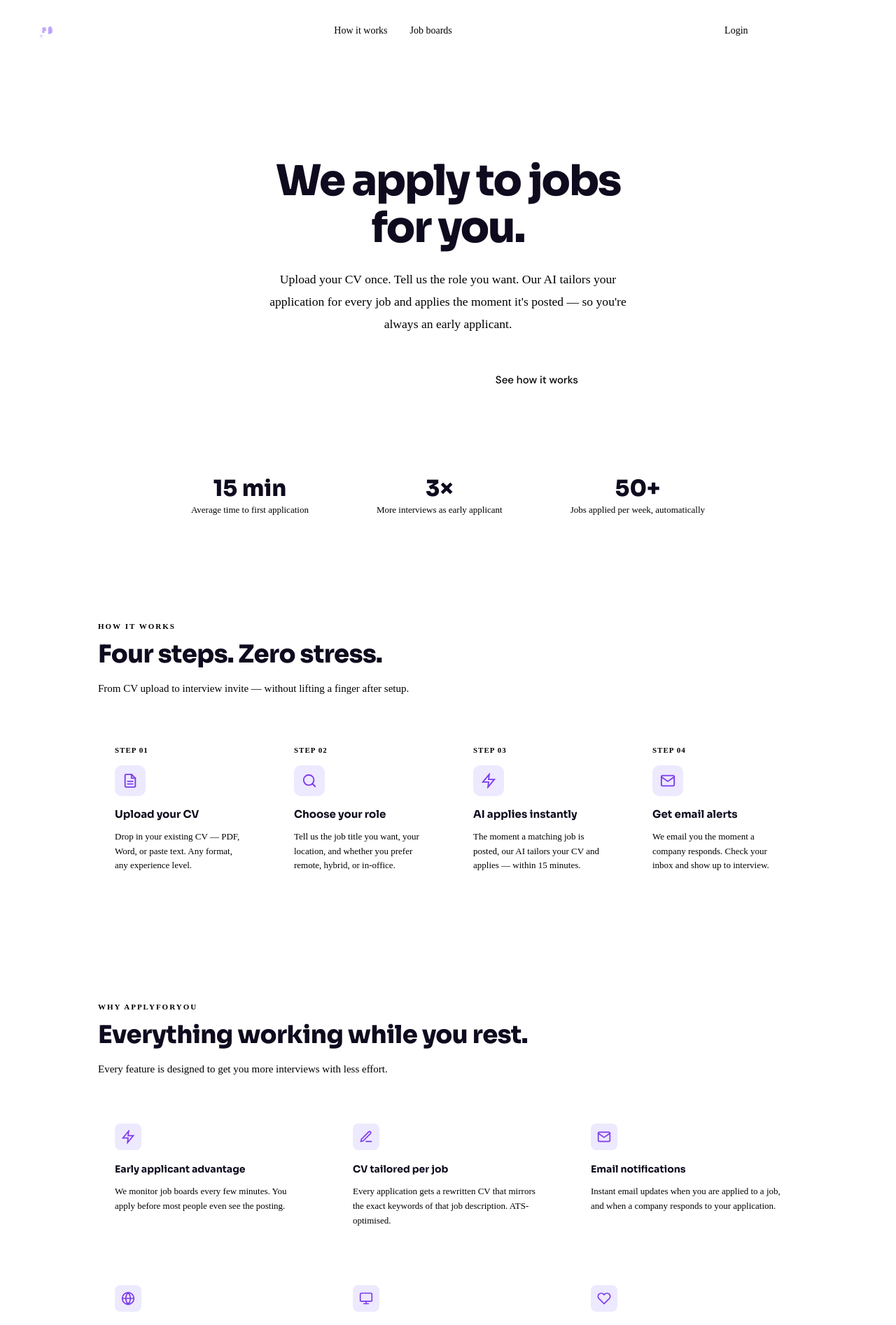
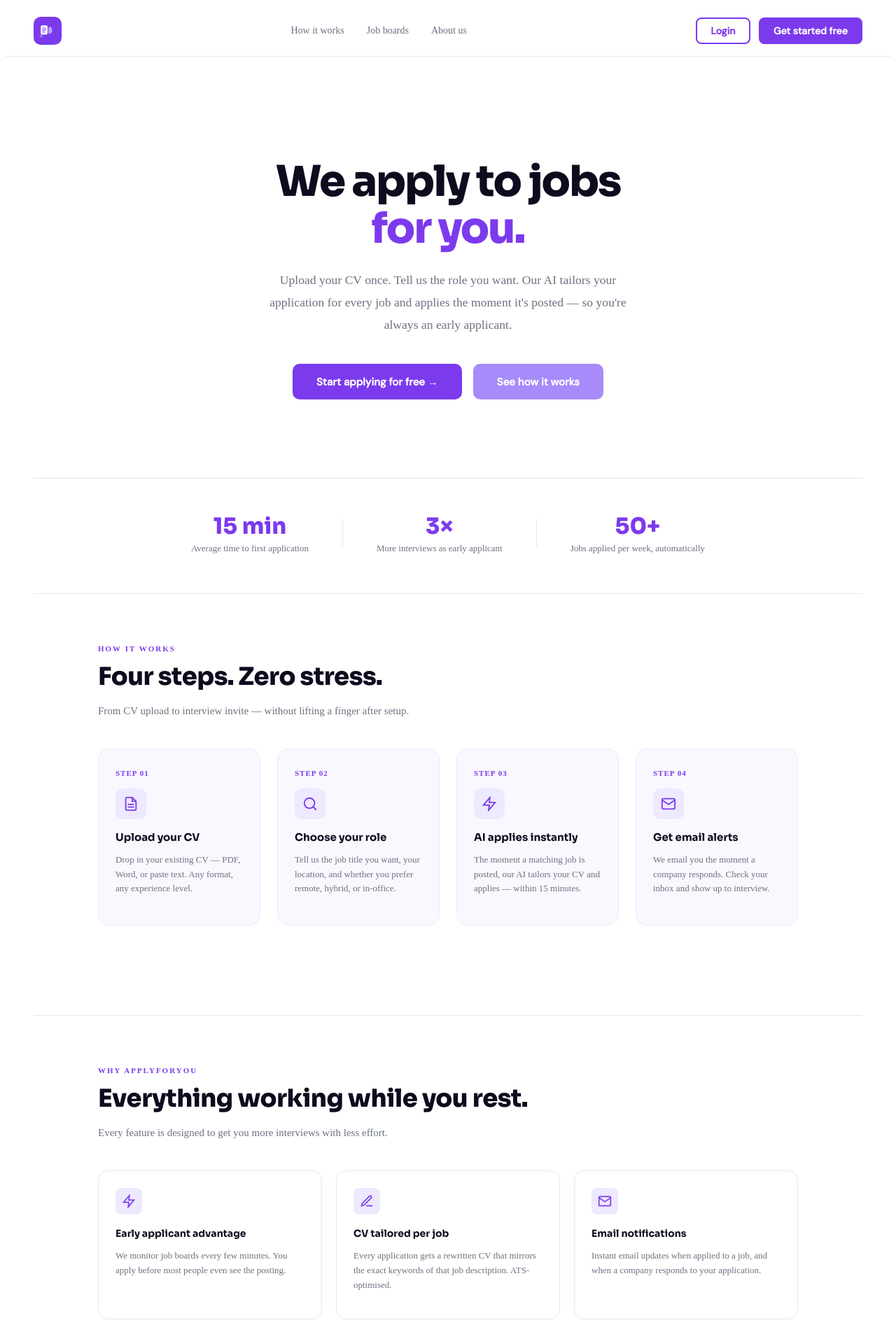
Before and after one commit to honeydesign/applyforyou, an Angular app: page / in a window 1280 px wide. Shown: the top 1894 px of the page at 70% size. Built offline with nearby package versions, Linux system fonts and the light colour scheme.

Commit message:
new changes

```diff
--- a/src/app/components/navbar/navbar.component.html
+++ b/src/app/components/navbar/navbar.component.html
@@ -17,10 +17,11 @@
   <div class="nav-links">
     <a routerLink="/how-it-works">How it works</a>
     <a routerLink="/job-boards">Job boards</a>
+    <a routerLink="/about">About us</a>
   </div>
 
   <div class="nav-right">
-    <a class="nav-login" routerLink="/login">Login</a>
-    <button class="nav-cta" routerLink="/signup">Get started free</button>
+    <a class="btn-login" routerLink="/login">Login</a>
+    <a class="btn-solid" routerLink="/signup">Get started free</a>
   </div>
 </nav>
--- a/src/app/components/navbar/navbar.component.scss
+++ b/src/app/components/navbar/navbar.component.scss
@@ -3,7 +3,7 @@
   align-items: center;
   justify-content: space-between;
   padding: 1rem 2.5rem;
-  border-bottom: 1px solid var(--border);
+  border-bottom: 1px solid #E5E7EB;
   background: #fff;
   position: sticky;
   top: 0;
@@ -13,7 +13,7 @@
 .logo-icon {
   width: 40px;
   height: 40px;
-  background: var(--purple);
+  background: #7C3AED;
   border-radius: 10px;
   display: flex;
   align-items: center;
@@ -22,7 +22,7 @@
   text-decoration: none;
   transition: background 0.2s;
 
-  &:hover { background: var(--purple-dark); }
+  &:hover { background: #5B21B6; }
 }
 
 .nav-links {
@@ -31,43 +31,62 @@
   gap: 2rem;
 
   a {
-    color: var(--muted);
+    color: #6B7280;
     text-decoration: none;
     font-size: 14px;
     font-weight: 500;
     transition: color 0.2s;
 
-    &:hover { color: var(--text); }
+    &:hover { color: #111; }
   }
 }
 
 .nav-right {
   display: flex;
   align-items: center;
-  gap: 1rem;
+  gap: 0.75rem;
 }
 
-.nav-login {
-  color: var(--muted);
-  text-decoration: none;
-  font-size: 14px;
-  font-weight: 500;
-  transition: color 0.2s;
-
-  &:hover { color: var(--text); }
-}
-
-.nav-cta {
-  background: var(--purple);
-  color: #fff;
-  border: none;
-  padding: 0.55rem 1.3rem;
+.btn-login {
+  display: inline-flex;
+  align-items: center;
+  justify-content: center;
+  background: #fff;
+  color: #7C3AED;
+  border: 2px solid #7C3AED;
+  padding: 0.5rem 1.2rem;
   border-radius: 8px;
   font-size: 14px;
   font-weight: 600;
   cursor: pointer;
   font-family: 'DM Sans', sans-serif;
-  transition: background 0.2s;
+  text-decoration: none;
+  transition: background 0.2s, color 0.2s;
 
-  &:hover { background: var(--purple-dark); }
+  &:hover {
+    background: #7C3AED;
+    color: #fff;
+  }
 }
+
+.btn-solid {
+  display: inline-flex;
+  align-items: center;
+  justify-content: center;
+  background: #7C3AED;
+  color: #fff;
+  border: 2px solid #7C3AED;
+  padding: 0.5rem 1.2rem;
+  border-radius: 8px;
+  font-size: 14px;
+  font-weight: 600;
+  cursor: pointer;
+  font-family: 'DM Sans', sans-serif;
+  text-decoration: none;
+  transition: background 0.2s, border-color 0.2s;
+
+  &:hover {
+    background: #A78BFA;
+    border-color: #A78BFA;
+  }
+}
--- a/src/app/pages/home/home.component.html
+++ b/src/app/pages/home/home.component.html
@@ -9,11 +9,14 @@
     you're always an early applicant.
   </p>
   <div class="hero-actions">
-    <button class="btn-primary" routerLink="/signup">Start applying for free →</button>
-    <button class="btn-outline" routerLink="/how-it-works">See how it works</button>
+    <a class="btn-solid lg" routerLink="/signup">Start applying for free →</a>
+    <a class="btn-secondary lg" routerLink="/how-it-works">See how it works</a>
   </div>
-  <div class="hero-stats">
-    <ng-container *ngFor="let stat of stats; let i = index; let last = last">
+</section>
+
+<!-- STATS -->
+<div class="stats-row">
+  <ng-container *ngFor="let stat of stats; let last = last">
     <div class="stat">
       <div class="stat-num">{{ stat.num }}</div>
       <div class="stat-label">{{ stat.label }}</div>
@@ -21,7 +24,6 @@
     <div *ngIf="!last" class="stat-divider"></div>
   </ng-container>
 </div>
-</section>
 
 <hr class="divider"/>
 
@@ -73,11 +75,11 @@
       <div class="feat-icon">
         <ng-container [ngSwitch]="feat.icon">
           <svg *ngSwitchCase="'lightning'" width="20" height="20" viewBox="0 0 24 24" fill="none" stroke="#7C3AED" stroke-width="2" stroke-linecap="round"><polygon points="13 2 3 14 12 14 11 22 21 10 12 10 13 2"/></svg>
-          <svg *ngSwitchCase="'edit'" width="20" height="20" viewBox="0 0 24 24" fill="none" stroke="#7C3AED" stroke-width="2" stroke-linecap="round"><path d="M12 20h9"/><path d="M16.5 3.5a2.121 2.121 0 0 1 3 3L7 19l-4 1 1-4L16.5 3.5z"/></svg>
-          <svg *ngSwitchCase="'email'" width="20" height="20" viewBox="0 0 24 24" fill="none" stroke="#7C3AED" stroke-width="2" stroke-linecap="round"><path d="M4 4h16c1.1 0 2 .9 2 2v12c0 1.1-.9 2-2 2H4c-1.1 0-2-.9-2-2V6c0-1.1.9-2 2-2z"/><polyline points="22,6 12,13 2,6"/></svg>
-          <svg *ngSwitchCase="'globe'" width="20" height="20" viewBox="0 0 24 24" fill="none" stroke="#7C3AED" stroke-width="2" stroke-linecap="round"><circle cx="12" cy="12" r="10"/><line x1="2" y1="12" x2="22" y2="12"/><path d="M12 2a15.3 15.3 0 0 1 4 10 15.3 15.3 0 0 1-4 10 15.3 15.3 0 0 1-4-10 15.3 15.3 0 0 1 4-10z"/></svg>
-          <svg *ngSwitchCase="'monitor'" width="20" height="20" viewBox="0 0 24 24" fill="none" stroke="#7C3AED" stroke-width="2" stroke-linecap="round"><rect x="2" y="3" width="20" height="14" rx="2"/><line x1="8" y1="21" x2="16" y2="21"/><line x1="12" y1="17" x2="12" y2="21"/></svg>
-          <svg *ngSwitchCase="'heart'" width="20" height="20" viewBox="0 0 24 24" fill="none" stroke="#7C3AED" stroke-width="2" stroke-linecap="round"><path d="M20.84 4.61a5.5 5.5 0 0 0-7.78 0L12 5.67l-1.06-1.06a5.5 5.5 0 0 0-7.78 7.78l1.06 1.06L12 21.23l7.78-7.78 1.06-1.06a5.5 5.5 0 0 0 0-7.78z"/></svg>
+          <svg *ngSwitchCase="'edit'"     width="20" height="20" viewBox="0 0 24 24" fill="none" stroke="#7C3AED" stroke-width="2" stroke-linecap="round"><path d="M12 20h9"/><path d="M16.5 3.5a2.121 2.121 0 0 1 3 3L7 19l-4 1 1-4L16.5 3.5z"/></svg>
+          <svg *ngSwitchCase="'email'"    width="20" height="20" viewBox="0 0 24 24" fill="none" stroke="#7C3AED" stroke-width="2" stroke-linecap="round"><path d="M4 4h16c1.1 0 2 .9 2 2v12c0 1.1-.9 2-2 2H4c-1.1 0-2-.9-2-2V6c0-1.1.9-2 2-2z"/><polyline points="22,6 12,13 2,6"/></svg>
+          <svg *ngSwitchCase="'globe'"    width="20" height="20" viewBox="0 0 24 24" fill="none" stroke="#7C3AED" stroke-width="2" stroke-linecap="round"><circle cx="12" cy="12" r="10"/><line x1="2" y1="12" x2="22" y2="12"/><path d="M12 2a15.3 15.3 0 0 1 4 10 15.3 15.3 0 0 1-4 10 15.3 15.3 0 0 1-4-10 15.3 15.3 0 0 1 4-10z"/></svg>
+          <svg *ngSwitchCase="'monitor'"  width="20" height="20" viewBox="0 0 24 24" fill="none" stroke="#7C3AED" stroke-width="2" stroke-linecap="round"><rect x="2" y="3" width="20" height="14" rx="2"/><line x1="8" y1="21" x2="16" y2="21"/><line x1="12" y1="17" x2="12" y2="21"/></svg>
+          <svg *ngSwitchCase="'heart'"    width="20" height="20" viewBox="0 0 24 24" fill="none" stroke="#7C3AED" stroke-width="2" stroke-linecap="round"><path d="M20.84 4.61a5.5 5.5 0 0 0-7.78 0L12 5.67l-1.06-1.06a5.5 5.5 0 0 0-7.78 7.78l1.06 1.06L12 21.23l7.78-7.78 1.06-1.06a5.5 5.5 0 0 0 0-7.78z"/></svg>
         </ng-container>
       </div>
       <h4>{{ feat.title }}</h4>
@@ -101,7 +103,7 @@
 <div class="cta-section">
   <h2>Stop applying manually.<br>Let us do it for you.</h2>
   <p>Join thousands of job seekers letting AI handle the hard part.</p>
-  <button class="btn-primary btn-large" routerLink="/signup">Create your free account →</button>
+  <a class="btn-solid lg" routerLink="/signup">Create your free account →</a>
 </div>
 
 <!-- FOOTER -->
--- a/src/app/pages/home/home.component.scss
+++ b/src/app/pages/home/home.component.scss
@@ -1,5 +1,47 @@
+/* ── SHARED BUTTONS ── */
+.btn-solid {
+  display: inline-flex;
+  align-items: center;
+  justify-content: center;
+  background: #7C3AED;
+  color: #fff;
+  border: 2px solid #7C3AED;
+  padding: 0.5rem 1.2rem;
+  border-radius: 8px;
+  font-size: 14px;
+  font-weight: 600;
+  cursor: pointer;
+  font-family: 'DM Sans', sans-serif;
+  text-decoration: none;
+  transition: background 0.2s, border-color 0.2s, transform 0.15s;
+
+  &:hover { background: #A78BFA; border-color: #A78BFA; transform: translateY(-1px); }
+  &.lg { padding: 0.85rem 2rem; border-radius: 10px; font-size: 15px; }
+}
+
+.btn-secondary {
+  display: inline-flex;
+  align-items: center;
+  justify-content: center;
+  background: #A78BFA;
+  color: #fff;
+  border: 2px solid #A78BFA;
+  padding: 0.5rem 1.2rem;
+  border-radius: 8px;
+  font-size: 14px;
+  font-weight: 600;
+  cursor: pointer;
+  font-family: 'DM Sans', sans-serif;
+  text-decoration: none;
+  transition: background 0.2s, border-color 0.2s, transform 0.15s;
+
+  &:hover { background: #7C3AED; border-color: #7C3AED; transform: translateY(-1px); }
+  &.lg { padding: 0.85rem 2rem; border-radius: 10px; font-size: 15px; }
+}
+
+/* ── HERO ── */
 .hero {
-  padding: 6rem 2.5rem 5rem;
+  padding: 6rem 2.5rem 3rem;
   max-width: 820px;
   margin: 0 auto;
   text-align: center;
@@ -13,12 +55,12 @@
     margin-bottom: 1.5rem;
     color: #0F0A1E;
 
-    .accent { color: var(--purple); }
+    .accent { color: #7C3AED; }
   }
 
   &-sub {
     font-size: 1.1rem;
-    color: var(--muted);
+    color: #6B7280;
     line-height: 1.8;
     max-width: 560px;
     margin: 0 auto 2.5rem;
@@ -31,17 +73,18 @@
     gap: 1rem;
     flex-wrap: wrap;
   }
+}
 
-  &-stats {
-    display: flex;
-    align-items: center;
-    justify-content: center;
-    gap: 3rem;
-    margin-top: 4rem;
-    padding-top: 3rem;
-    border-top: 1px solid var(--border);
-    flex-wrap: wrap;
-  }
+/* ── STATS ── */
+.stats-row {
+  display: flex;
+  align-items: center;
+  justify-content: center;
+  gap: 3rem;
+  margin: 4rem 2.5rem 0;
+  padding-top: 3rem;
+  border-top: 1px solid #E5E7EB;
+  flex-wrap: wrap;
 }
 
 .stat {
@@ -51,59 +94,30 @@
     font-family: 'Sora', sans-serif;
     font-size: 2rem;
     font-weight: 800;
-    color: #0F0A1E;
+    color: #7C3AED;
   }
 
   &-label {
     font-size: 13px;
-    color: var(--muted);
-    margin-top: 3px;
+    color: #6B7280;
+    margin-top: 4px;
   }
 
   &-divider {
     width: 1px;
     height: 40px;
-    background: var(--border);
+    background: #E5E7EB;
   }
 }
 
-.btn-primary {
-  background: var(--purple);
-  color: #fff;
+/* ── DIVIDER ── */
+.divider {
   border: none;
-  padding: 0.85rem 2rem;
-  border-radius: 10px;
-  font-size: 15px;
-  font-weight: 600;
-  cursor: pointer;
-  font-family: 'DM Sans', sans-serif;
-  transition: all 0.2s;
-
-  &:hover { background: var(--purple-dark); transform: translateY(-1px); }
-  &.btn-large { font-size: 15px; padding: 0.9rem 2.2rem; }
+  border-top: 1px solid #E5E7EB;
+  margin: 3.5rem 2.5rem 0;
 }
 
-.btn-outline {
-  background: #fff;
-  color: var(--text);
-  border: 1.5px solid var(--border);
-  padding: 0.85rem 2rem;
-  border-radius: 10px;
-  font-size: 15px;
-  font-weight: 500;
-  cursor: pointer;
-  font-family: 'DM Sans', sans-serif;
-  transition: all 0.2s;
-
-  &:hover { border-color: var(--purple); color: var(--purple); }
-}
-
-.divider {
-  border: none;
-  border-top: 1px solid var(--border);
-  margin: 0 2.5rem;
-}
-
+/* ── SECTIONS ── */
 .section {
   padding: 4.5rem 2.5rem;
   max-width: 1000px;
@@ -114,7 +128,7 @@
     font-weight: 700;
     letter-spacing: 2px;
     text-transform: uppercase;
-    color: var(--purple);
+    color: #7C3AED;
     margin-bottom: 0.75rem;
   }
 
@@ -128,13 +142,14 @@
   }
 
   &-sub {
-    color: var(--muted);
+    color: #6B7280;
     font-size: 15px;
     max-width: 500px;
     line-height: 1.7;
   }
 }
 
+/* ── STEPS ── */
 .steps {
   display: grid;
   grid-template-columns: repeat(auto-fit, minmax(200px, 1fr));
@@ -143,48 +158,24 @@
 }
 
 .step {
-  background: var(--card);
-  border: 1px solid var(--card-border);
+  background: #F9F8FF;
+  border: 1px solid #EDE9FE;
   border-radius: 16px;
   padding: 1.75rem 1.5rem;
   transition: border-color 0.2s, box-shadow 0.2s;
 
-  &:hover {
-    border-color: var(--purple-light);
-    box-shadow: 0 4px 20px rgba(124, 58, 237, 0.08);
-  }
+  &:hover { border-color: #A78BFA; box-shadow: 0 4px 20px rgba(124,58,237,0.08); }
 
-  &-num {
-    font-size: 11px;
-    font-weight: 700;
-    color: var(--purple);
-    letter-spacing: 1px;
-    margin-bottom: 1rem;
-    text-transform: uppercase;
-  }
+  &-num { font-size: 11px; font-weight: 700; color: #7C3AED; letter-spacing: 1px; margin-bottom: 1rem; text-transform: uppercase; }
 
-  &-icon {
-    width: 44px;
-    height: 44px;
-    background: #EDE9FE;
-    border-radius: 10px;
-    display: flex;
-    align-items: center;
-    justify-content: center;
-    margin-bottom: 1rem;
-  }
+  &-icon { width: 44px; height: 44px; background: #EDE9FE; border-radius: 10px; display: flex; align-items: center; justify-content: center; margin-bottom: 1rem; }
 
-  h3 {
-    font-family: 'Sora', sans-serif;
-    font-size: 15px;
-    font-weight: 700;
-    color: #0F0A1E;
-    margin-bottom: 0.5rem;
-  }
+  h3 { font-family: 'Sora', sans-serif; font-size: 15px; font-weight: 700; color: #0F0A1E; margin-bottom: 0.5rem; }
 
-  p { font-size: 13px; color: var(--muted); line-height: 1.6; }
+  p { font-size: 13px; color: #6B7280; line-height: 1.6; }
 }
 
+/* ── FEATURES ── */
 .features {
   display: grid;
   grid-template-columns: repeat(auto-fit, minmax(260px, 1fr));
@@ -194,48 +185,29 @@
 
 .feat {
   background: #fff;
-  border: 1px solid var(--border);
+  border: 1px solid #E5E7EB;
   border-radius: 14px;
   padding: 1.5rem;
   transition: border-color 0.2s;
 
-  &:hover { border-color: var(--purple-light); }
+  &:hover { border-color: #A78BFA; }
 
-  &-icon {
-    width: 38px;
-    height: 38px;
-    background: #EDE9FE;
-    border-radius: 8px;
-    display: flex;
-    align-items: center;
-    justify-content: center;
-    margin-bottom: 1rem;
-  }
+  &-icon { width: 38px; height: 38px; background: #EDE9FE; border-radius: 8px; display: flex; align-items: center; justify-content: center; margin-bottom: 1rem; }
 
-  h4 {
-    font-family: 'Sora', sans-serif;
-    font-size: 14px;
-    font-weight: 700;
-    color: #0F0A1E;
-    margin-bottom: 0.4rem;
-  }
+  h4 { font-family: 'Sora', sans-serif; font-size: 14px; font-weight: 700; color: #0F0A1E; margin-bottom: 0.4rem; }
 
-  p { font-size: 13px; color: var(--muted); line-height: 1.6; }
+  p { font-size: 13px; color: #6B7280; line-height: 1.6; }
 }
 
+/* ── BOARDS ── */
 .boards-section { padding-top: 3rem; padding-bottom: 3rem; }
 .boards-title { font-size: 1.5rem !important; }
 
-.boards {
-  display: flex;
-  flex-wrap: wrap;
-  gap: 0.75rem;
-  margin-top: 1.5rem;
-}
+.boards { display: flex; flex-wrap: wrap; gap: 0.75rem; margin-top: 1.5rem; }
 
 .board-pill {
   background: #F5F3FF;
-  border: 1px solid var(--card-border);
+  border: 1px solid #EDE9FE;
   border-radius: 999px;
   padding: 0.4rem 1.1rem;
   font-size: 12px;
@@ -243,28 +215,23 @@
   color: #5B21B6;
 }
 
+/* ── CTA ── */
 .cta-section {
   margin: 2rem 2.5rem 5rem;
   background: #F5F3FF;
-  border: 1px solid var(--card-border);
+  border: 1px solid #EDE9FE;
   border-radius: 20px;
   padding: 4rem 2.5rem;
   text-align: center;
 
-  h2 {
-    font-family: 'Sora', sans-serif;
-    font-size: clamp(1.6rem, 3vw, 2rem);
-    font-weight: 800;
-    color: #0F0A1E;
-    margin-bottom: 0.75rem;
-    letter-spacing: -0.5px;
-  }
+  h2 { font-family: 'Sora', sans-serif; font-size: clamp(1.6rem, 3vw, 2rem); font-weight: 800; color: #0F0A1E; margin-bottom: 0.75rem; letter-spacing: -0.5px; }
 
-  p { color: var(--muted); font-size: 15px; margin-bottom: 2rem; }
+  p { color: #6B7280; font-size: 15px; margin-bottom: 2rem; }
 }
 
+/* ── FOOTER ── */
 footer {
-  border-top: 1px solid var(--border);
+  border-top: 1px solid #E5E7EB;
   padding: 2rem 2.5rem;
   display: flex;
   align-items: center;
@@ -273,17 +240,11 @@ footer {
   gap: 1rem;
 }
 
-.footer-copy { font-size: 13px; color: var(--muted); }
+.footer-copy { font-size: 13px; color: #6B7280; }
 
 .footer-links {
   display: flex;
   gap: 1.5rem;
 
-  a {
-    font-size: 13px;
-    color: var(--muted);
-    text-decoration: none;
-
-    &:hover { color: var(--text); }
-  }
+  a { font-size: 13px; color: #6B7280; text-decoration: none; &:hover { color: #111; } }
 }
--- a/src/app/pages/home/home.component.ts
+++ b/src/app/pages/home/home.component.ts
@@ -12,64 +12,26 @@ import { NavbarComponent } from '../../components/navbar/navbar.component';
 })
 export class HomeComponent {
 
+  stats = [
+    { num: '15 min', label: 'Average time to first application' },
+    { num: '3×',    label: 'More interviews as early applicant' },
+    { num: '50+',   label: 'Jobs applied per week, automatically' }
+  ];
+
   steps = [
-    {
-      num: '01',
-      title: 'Upload your CV',
-      desc: 'Drop in your existing CV — PDF, Word, or paste text. Any format, any experience level.',
-      icon: 'document'
-    },
-    {
-      num: '02',
-      title: 'Choose your role',
-      desc: 'Tell us the job title you want, your location, and whether you prefer remote, hybrid, or in-office.',
-      icon: 'search'
-    },
-    {
-      num: '03',
-      title: 'AI applies instantly',
-      desc: 'The moment a matching job is posted, our AI tailors your CV and applies — within 15 minutes.',
-      icon: 'lightning'
-    },
-    {
-      num: '04',
-      title: 'Get email alerts',
-      desc: 'We email you the moment a company responds. Check your inbox and show up to interview.',
-      icon: 'email'
-    }
+    { num: '01', title: 'Upload your CV',       desc: 'Drop in your existing CV — PDF, Word, or paste text. Any format, any experience level.',                             icon: 'document'  },
+    { num: '02', title: 'Choose your role',     desc: 'Tell us the job title you want, your location, and whether you prefer remote, hybrid, or in-office.',                icon: 'search'    },
+    { num: '03', title: 'AI applies instantly', desc: 'The moment a matching job is posted, our AI tailors your CV and applies — within 15 minutes.',                       icon: 'lightning' },
+    { num: '04', title: 'Get email alerts',     desc: 'We email you the moment a company responds. Check your inbox and show up to interview.',                             icon: 'email'     }
   ];
 
   features = [
-    {
-      title: 'Early applicant advantage',
-      desc: 'We monitor job boards every few minutes. You apply before most people even see the posting.',
-      icon: 'lightning'
-    },
-    {
-      title: 'CV tailored per job',
-      desc: 'Every application gets a rewritten CV that mirrors the exact keywords of that job description. ATS-optimised.',
-      icon: 'edit'
-    },
-    {
-      title: 'Email notifications',
-      desc: 'Instant email updates when you are applied to a job, and when a company responds to your application.',
-      icon: 'email'
-    },
-    {
-      title: 'Local + global boards',
-      desc: 'We cover Jobberman, LinkedIn, Indeed, MyJobMag, BrighterMonday and direct company career pages.',
-      icon: 'globe'
-    },
-    {
-      title: 'Full application tracker',
-      desc: 'See every job applied to, which ones were viewed, and your overall response rate in one dashboard.',
-      icon: 'monitor'
-    },
-    {
-      title: '100% free to start',
-      desc: 'No credit card. No subscription needed to begin. Start applying today and see results first.',
-      icon: 'heart'
-    }
+    { title: 'Early applicant advantage', desc: 'We monitor job boards every few minutes. You apply before most people even see the posting.',                  icon: 'lightning' },
+    { title: 'CV tailored per job',       desc: 'Every application gets a rewritten CV that mirrors the exact keywords of that job description. ATS-optimised.', icon: 'edit'      },
+    { title: 'Email notifications',       desc: 'Instant email updates when applied to a job, and when a company responds to your application.',                 icon: 'email'     },
+    { title: 'Local + global boards',     desc: 'We cover Jobberman, LinkedIn, Indeed, MyJobMag, BrighterMonday and direct company career pages.',              icon: 'globe'     },
+    { title: 'Full application tracker',  desc: 'See every job applied to, which ones were viewed, and your overall response rate in one dashboard.',            icon: 'monitor'   },
+    { title: '100% free to start',        desc: 'No credit card. No subscription needed to begin. Start applying today and see results first.',                  icon: 'heart'     }
   ];
 
   boards = [
@@ -77,10 +39,4 @@ export class HomeComponent {
     'BrighterMonday', 'Ngcareers', 'Hot Nigerian Jobs',
     'Careers24', 'Company career pages', '+ more coming'
   ];
-
-  stats = [
-    { num: '15 min', label: 'Average time to first application' },
-    { num: '3×', label: 'More interviews as early applicant' },
-    { num: '50+', label: 'Jobs applied per week, automatically' }
-  ];
 }
```
Lines whose indentation alone changed are shown as unchanged.
